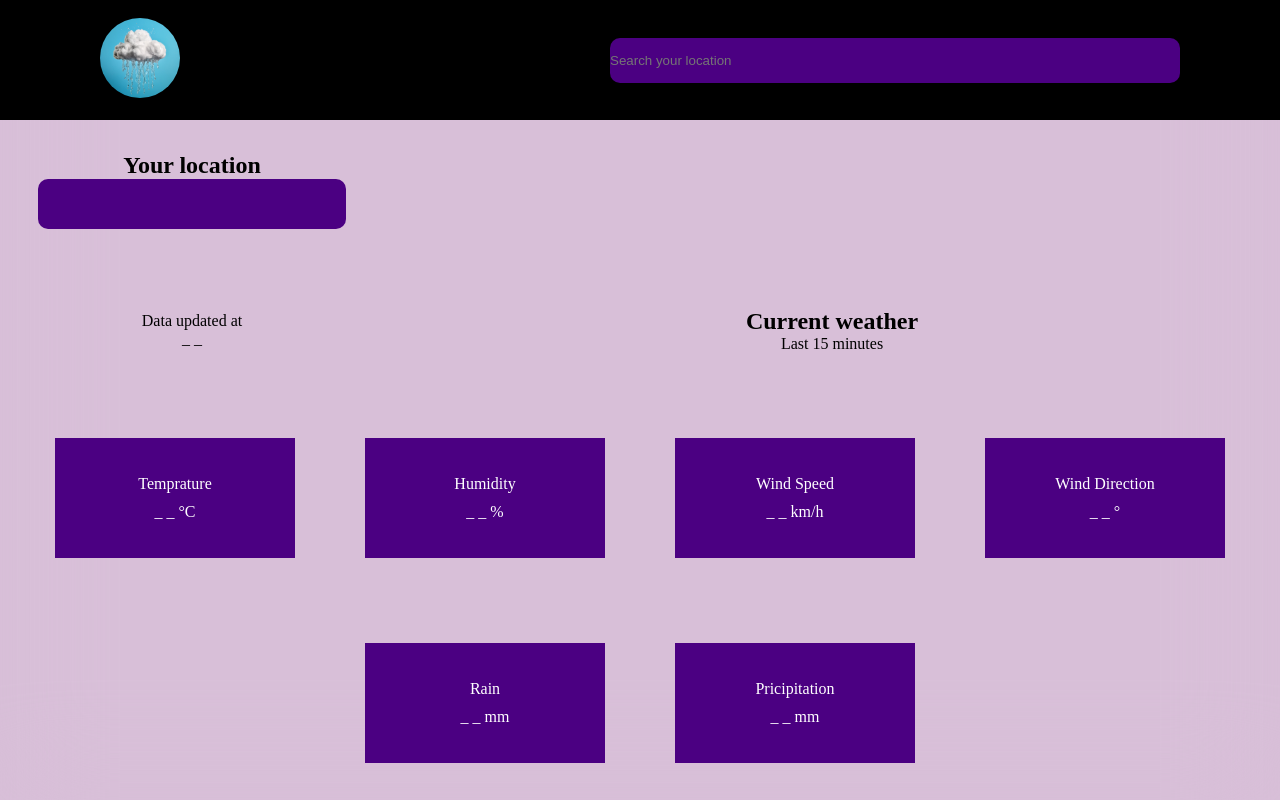
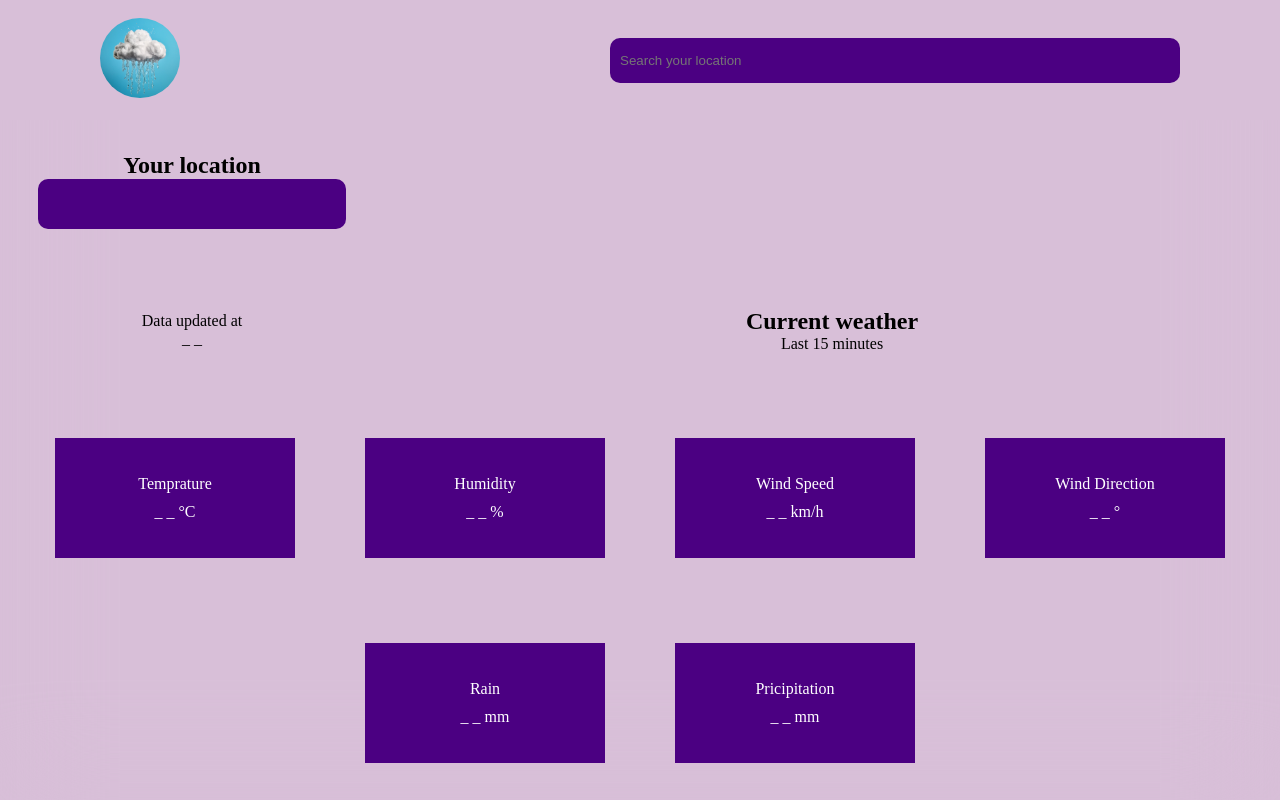
Before and after one commit to developer-amarjeetBaraik/weather-app, a website: page public/index.html in a window 1280 px wide. Drawn offline with Linux system fonts and the light colour scheme.

Commit message:
nav color changed and fix search padding

```diff
--- a/public/style.css
+++ b/public/style.css
@@ -16,7 +16,7 @@ body{
 nav{
     width: 100vw;
     height: 15vh;
-    background-color: rgb(0, 0, 0);
+    background-color: var(--primary-color);
     color: white;
     display: flex;
     justify-content: space-between;
@@ -31,6 +31,7 @@ nav #search-location{
     position: relative;
 }
 nav #search-location #search{
+    padding: 0 10px;
     width: 570px;
     height: 45px;
     border-radius: 10px;
```
